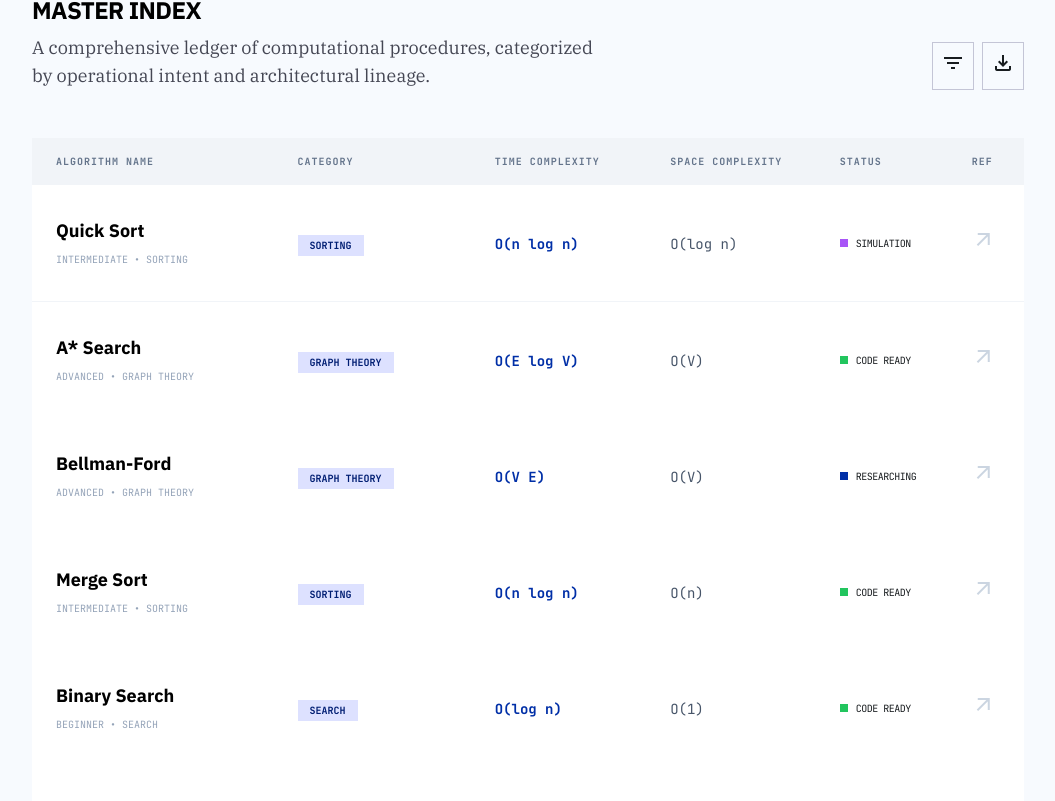
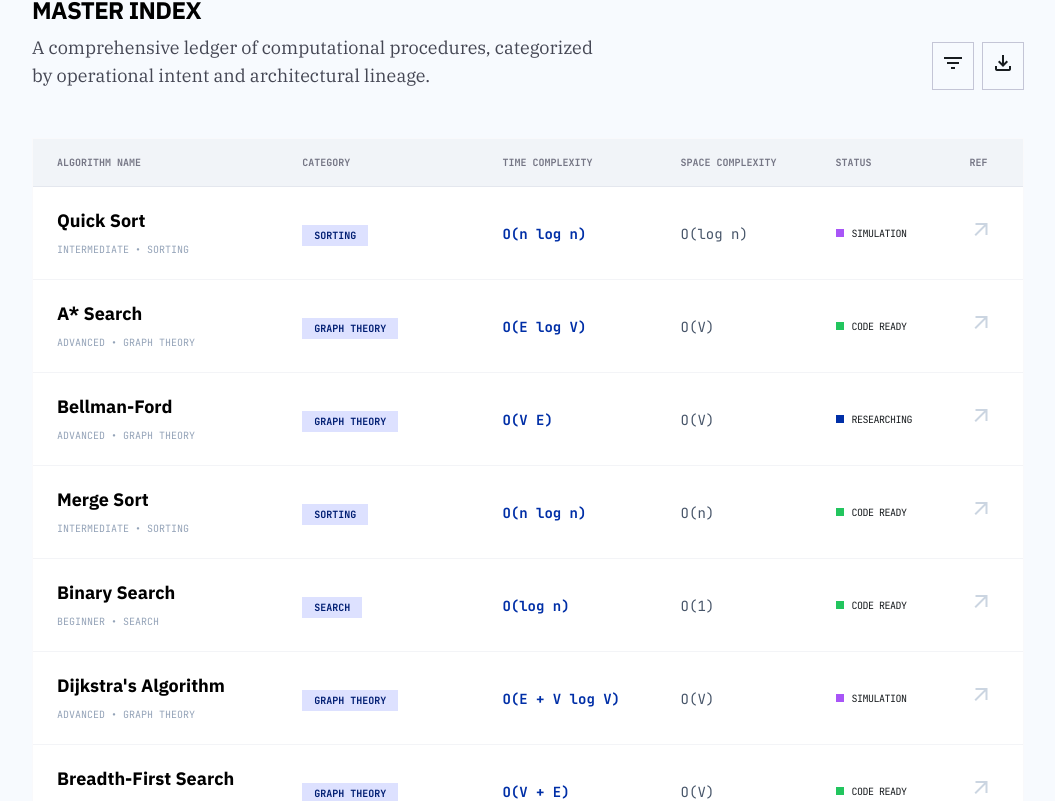
Before and after one commit to aaas72/MASTER-INDEX, a Next.js app: page / in a window 1280 px wide. Shown: the part 794-1595 px from the top of the page, without its empty margins (208-1263 px from the left). Built offline with nearby package versions, Linux system fonts and the light colour scheme.

Commit message:
Implement BrutalistTable, global loading transitions, and UI refinements

```diff
--- a/app/archive/page.tsx
+++ b/app/archive/page.tsx
@@ -1,14 +1,65 @@
+"use client";
+
 // app/archive/page.tsx
 import { ArchiveSidebar } from "@/components/archive";
-import { SidebarLayout } from "@/components/shared";
+import { SidebarLayout, BrutalistTable, type TableColumn } from "@/components/shared";
 
-const algorithms = [
+type ArchiveAlgo = {
+  name: string;
+  cat: string;
+  avg: string;
+  worst: string;
+  space: string;
+};
+
+const algorithms: ArchiveAlgo[] = [
   { name: "Dijkstra's Algorithm", cat: "Graph Theory", avg: "O(E + V log V)", worst: "O(V²)", space: "O(V)" },
   { name: "A* Search Algorithm", cat: "Pathfinding", avg: "O(E)", worst: "O(b^d)", space: "O(b^d)" },
-  // ... rest of data
+  // ... more data could be added here
 ];
 
 export default function ArchivePage() {
+  const columns: TableColumn<ArchiveAlgo>[] = [
+    {
+      header: "Nomenclature",
+      key: "name",
+      render: (item) => (
+        <span className="font-sans text-sm font-bold text-black transition-colors group-hover:text-primary-container">
+          {item.name}
+        </span>
+      )
+    },
+    {
+      header: "Taxonomy",
+      key: "cat",
+      render: (item) => (
+        <span className="bg-primary-fixed px-2 py-1 font-mono text-[10px] font-bold text-[#001355] uppercase">
+          {item.cat}
+        </span>
+      )
+    },
+    {
+      header: "Avg Time",
+      key: "avg",
+      align: "right",
+      render: (item) => (
+        <span className="font-mono text-[10px] font-bold text-on-surface">
+          {item.avg}
+        </span>
+      )
+    },
+    {
+      header: "Status",
+      key: "status",
+      align: "right",
+      render: () => (
+        <span className="font-mono text-[10px] font-bold text-primary-container uppercase">
+          VERIFIED
+        </span>
+      )
+    }
+  ];
+
   return (
     <SidebarLayout>
       <div className="flex gap-12">
@@ -20,45 +71,12 @@ export default function ArchivePage() {
             </div>
           </div>
 
-          <section className="border border-outline-variant/10 bg-surface-container-lowest overflow-hidden">
-            <div className="flex items-center justify-between border-b border-outline-variant/20 p-6">
-              <h2 className="font-mono text-xs font-bold uppercase tracking-widest text-outline">ARCHIVAL_INDEX // 72 Entries</h2>
-              <span className="font-mono text-[10px] text-outline">FILTERED: CROSS_REFERENCE</span>
-            </div>
-
-            <div className="overflow-x-auto">
-              <table className="w-full border-collapse text-left">
-                <thead className="border-b border-outline-variant/30 bg-surface-container-low">
-                  <tr>
-                    <th className="px-6 py-4 font-sans text-xs font-bold uppercase">Nomenclature</th>
-                    <th className="px-6 py-4 font-mono text-[10px] uppercase text-outline">Taxonomy</th>
-                    <th className="px-6 py-4 font-mono text-[10px] uppercase text-outline text-right">Avg Time</th>
-                    <th className="px-6 py-4 font-mono text-[10px] uppercase text-outline text-right">Status</th>
-                  </tr>
-                </thead>
-                <tbody className="divide-y divide-outline-variant/10">
-                  {algorithms.map((algo, i) => (
-                    <tr key={i} className="group transition-colors hover:bg-surface-container-low">
-                      <td className="px-6 py-5 font-sans text-sm font-bold text-black transition-colors group-hover:text-primary-container">
-                        {algo.name}
-                      </td>
-                      <td className="px-6 py-5">
-                        <span className="bg-primary-fixed px-2 py-1 font-mono text-[10px] font-bold text-[#001355] uppercase">
-                          {algo.cat}
-                        </span>
-                      </td>
-                      <td className="px-6 py-5 text-right font-mono text-[10px] font-bold text-on-surface">
-                        {algo.avg}
-                      </td>
-                      <td className="px-6 py-5 text-right font-mono text-[10px] font-bold text-primary-container">
-                        VERIFIED
-                      </td>
-                    </tr>
-                  ))}
-                </tbody>
-              </table>
-            </div>
-          </section>
+          <BrutalistTable
+            title="ARCHIVAL_INDEX"
+            subtitle="FILTERED: CROSS_REFERENCE"
+            columns={columns}
+            data={algorithms}
+          />
         </main>
         <ArchiveSidebar />
       </div>
--- a/app/categories/[slug]/page.tsx
+++ b/app/categories/[slug]/page.tsx
@@ -1,5 +1,17 @@
-import { Sidebar } from "@/components/shared";
-import { AlgorithmTable } from "@/components/algorithms";
+"use client";
+
+import { SidebarLayout, BrutalistTable, type TableColumn } from "@/components/shared";
+import algorithmsData from "@/data/algorithms.json";
+
+type Algorithm = {
+  id: string;
+  title: { en: string };
+  category: string;
+  complexity: {
+    time: { average: string };
+  };
+  status: string;
+};
 
 type CategoryMetadata = {
   label: string;
@@ -10,38 +22,30 @@ type CategoryMetadata = {
 };
 
 const categoryMetadata: Record<string, CategoryMetadata> = {
-  "graph-theory":
-    {
+  "graph-theory": {
     label: "Graph Theory",
-      description:
-        "A definitive collection of computational structures and traversals. This index maintains the rigorous hierarchy of nodes.",
+    description: "A definitive collection of computational structures and traversals. This index maintains the rigorous hierarchy of nodes.",
     totalAlgorithms: "14",
     primaryComplexity: "O(V + E)",
     accentClass: "bg-primary-container",
   },
-  "sorting-search":
-    {
+  "sorting-search": {
     label: "Sorting & Search",
-      description:
-        "A curated ledger of sorting and search procedures focused on runtime behavior, partitioning logic, and retrieval efficiency.",
+    description: "A curated ledger of sorting and search procedures focused on runtime behavior, partitioning logic, and retrieval efficiency.",
     totalAlgorithms: "22",
     primaryComplexity: "O(N log N)",
     accentClass: "bg-primary",
   },
-  "dynamic-programming":
-    {
+  "dynamic-programming": {
     label: "Dynamic Programming",
-      description:
-        "A focused archive of state-transition strategies where overlapping subproblems and memoized decisions dominate complexity.",
+    description: "A focused archive of state-transition strategies where overlapping subproblems and memoized decisions dominate complexity.",
     totalAlgorithms: "31",
     primaryComplexity: "O(N^2)",
     accentClass: "bg-secondary",
   },
-  "computational-geometry":
-    {
+  "computational-geometry": {
     label: "Computational Geometry",
-      description:
-        "A precision-oriented set of geometric procedures for spatial computation, intersection analysis, and planar optimization.",
+    description: "A precision-oriented set of geometric procedures for spatial computation, intersection analysis, and planar optimization.",
     totalAlgorithms: "8",
     primaryComplexity: "O(N log N)",
     accentClass: "bg-tertiary-container",
@@ -54,33 +58,64 @@ const formatCategoryTitle = (slug: string) =>
     .map((part) => part.charAt(0).toUpperCase() + part.slice(1))
     .join(" ");
 
-export default function CategoryDetailPage({
-  params,
-}: {
-  params: { slug: string };
-}) {
-  const metadata =
-    categoryMetadata[params.slug] ??
-    {
+export default function CategoryDetailPage({ params }: { params: { slug: string } }) {
+  const metadata = categoryMetadata[params.slug] ?? {
     label: formatCategoryTitle(params.slug),
-      description:
-        "A categorized subset of the archive with indexed entries, complexity metadata, and implementation references.",
+    description: "A categorized subset of the archive with indexed entries, complexity metadata, and implementation references.",
     totalAlgorithms: "--",
     primaryComplexity: "--",
     accentClass: "bg-primary-container",
   };
 
+  const filteredAlgorithms = (Object.values(algorithmsData) as Algorithm[]).filter(
+    (algo) => algo.category.toLowerCase().replace(/ /g, "-") === params.slug
+  );
+
+  const columns: TableColumn<Algorithm>[] = [
+    {
+      header: "ID",
+      key: "id",
+      render: (algo) => <span className="font-mono text-xs text-outline">{algo.id.substring(0, 6).toUpperCase()}</span>,
+    },
+    {
+      header: "Algorithm Name",
+      key: "title",
+      render: (algo) => (
+        <a href={`/algorithms/${algo.id}`} className="font-sans text-sm font-bold text-black hover:text-primary-container hover:underline transition-colors">
+          {algo.title.en}
+        </a>
+      ),
+    },
+    {
+      header: "Complexity",
+      key: "time",
+      align: "right",
+      render: (algo) => (
+        <span className="bg-primary-fixed px-2 py-1 font-mono text-[10px] font-bold text-[#001355]">
+          {algo.complexity.time.average}
+        </span>
+      ),
+    },
+    {
+      header: "Status",
+      key: "status",
+      align: "right",
+      render: (algo) => (
+        <span className="font-mono text-[10px] font-bold text-primary-container uppercase">
+          {algo.status}
+        </span>
+      ),
+    },
+  ];
+
   return (
-    <div className="min-h-screen bg-surface">
-      <Sidebar />
-
-      {/* Containerized Layout */}
-      <main className="px-12 pb-20 pl-64 pt-24">
-        <div className="mx-auto max-w-[1440px]">
+    <SidebarLayout>
+      <div className="pt-4">
         {/* Page Header */}
         <header className="mb-16">
+          <span className="page-kicker block mb-2">CATEGORY_INDEX</span>
           <h1 className="page-title mb-4 uppercase">
-              INDEX_01: {metadata.label}_
+            {metadata.label}_
           </h1>
           <div className={`h-1 w-24 ${metadata.accentClass}`}></div>
           <p className="body-copy mt-8 max-w-2xl italic">
@@ -90,7 +125,14 @@ export default function CategoryDetailPage({
 
         {/* Main Grid */}
         <div className="grid grid-cols-12 gap-8 items-start">
-            <AlgorithmTable categorySlug={params.slug} />
+          <div className="col-span-12 lg:col-span-8">
+            <BrutalistTable
+              title="Master Ledger // Algorithms"
+              subtitle="UPDATED: RECENT"
+              columns={columns}
+              data={filteredAlgorithms}
+            />
+          </div>
 
           {/* Right Sidebar Stats */}
           <aside className="col-span-12 lg:col-span-4 space-y-8">
@@ -105,7 +147,7 @@ export default function CategoryDetailPage({
                       Total Algorithms
                     </p>
                     <p className="font-sans text-3xl font-black text-on-surface">
-                        {metadata.totalAlgorithms}
+                      {filteredAlgorithms.length || metadata.totalAlgorithms}
                     </p>
                   </div>
                 </div>
@@ -134,23 +176,6 @@ export default function CategoryDetailPage({
                     </div>
                   </div>
                 </section>
-
-                  <section>
-                    <h4 className="font-mono text-[10px] font-bold tracking-[0.22em] text-outline uppercase mb-4">
-                      Latest Research Entry
-                    </h4>
-                    <div className="flex items-start gap-4">
-                      <div className="w-1 h-16 bg-primary-container shrink-0 mt-1"></div>
-                      <div>
-                          <p className="font-sans text-lg leading-snug font-black text-on-surface break-words max-w-[14rem]">
-                          Hopcroft-Karp Bipartite
-                        </p>
-                        <p className="mt-4 font-mono text-[10px] font-bold tracking-[0.18em] uppercase text-on-surface-variant">
-                          Added by: admin_r3
-                        </p>
-                      </div>
-                    </div>
-                  </section>
               </div>
               <button className="w-full mt-10 border-2 border-primary-container text-primary-container py-3 font-mono text-[11px] font-bold hover:bg-primary-container hover:text-white transition-all">
                 GENERATE REPORT [PDF]
@@ -158,15 +183,7 @@ export default function CategoryDetailPage({
             </div>
           </aside>
         </div>
-
-          {/* Footer Component */}
-          <footer className="mt-24 pt-12 border-t border-outline-variant/30 grid grid-cols-4 gap-8">
-            <div className="col-span-2 text-[10px] font-mono text-outline uppercase">
-              © 2026 ALGO.ARCHIVE FOUNDATION.
       </div>
-          </footer>
-        </div>
-      </main>
-    </div>
+    </SidebarLayout>
   );
 }
--- a/app/layout.tsx
+++ b/app/layout.tsx
@@ -1,7 +1,7 @@
 import type { Metadata } from "next";
 import { IBM_Plex_Sans, IBM_Plex_Serif, JetBrains_Mono } from "next/font/google";
 import "./globals.css";
-import { Header, Footer } from "@/components/shared";
+import { Header, Footer, RouteChangeListener } from "@/components/shared";
 
 const ibmPlexSans = IBM_Plex_Sans({
   subsets: ["latin"],
@@ -43,6 +43,7 @@ export default function RootLayout({
       <body
         className={`${ibmPlexSans.variable} ${ibmPlexSerif.variable} ${jetbrainsMono.variable} font-serif bg-surface text-on-surface overflow-x-hidden`}
       >
+        <RouteChangeListener />
         <Header />
         <main className="pt-16 min-h-screen">
           {children}
--- a/components/algorithms/MasterIndex.tsx
+++ b/components/algorithms/MasterIndex.tsx
@@ -1,8 +1,89 @@
+"use client";
+
 import Link from "next/link";
 import algorithmsData from "@/data/algorithms.json";
+import { BrutalistTable, type TableColumn } from "@/components/shared";
+
+type Algorithm = {
+  id: string;
+  title: { en: string };
+  category: string;
+  difficulty: string;
+  complexity: {
+    time: { average: string };
+    space: string;
+  };
+  status: string;
+};
 
 export default function MasterIndex() {
-  const algorithms = Object.values(algorithmsData);
+  const algorithms = Object.values(algorithmsData) as Algorithm[];
+
+  const columns: TableColumn<Algorithm>[] = [
+    {
+      header: "Algorithm Name",
+      key: "title",
+      render: (algo) => (
+        <div>
+          <span className="block font-sans text-lg font-bold text-black">
+            {algo.title.en}
+          </span>
+          <span className="font-mono text-[10px] uppercase text-slate-400">
+            {algo.difficulty} • {algo.category}
+          </span>
+        </div>
+      )
+    },
+    {
+      header: "Category",
+      key: "category",
+      render: (algo) => (
+        <span className="bg-primary-fixed px-3 py-1 font-mono text-[10px] font-bold uppercase text-primary">
+          {algo.category}
+        </span>
+      )
+    },
+    {
+      header: "Time Complexity",
+      key: "time",
+      render: (algo) => (
+        <code className="font-mono text-sm font-bold text-[#002FA7]">
+          {algo.complexity.time.average}
+        </code>
+      )
+    },
+    {
+      header: "Space Complexity",
+      key: "space",
+      render: (algo) => (
+        <code className="font-mono text-sm text-slate-600">{algo.complexity.space}</code>
+      )
+    },
+    {
+      header: "Status",
+      key: "status",
+      render: (algo) => (
+        <div className="flex items-center gap-2">
+          <div className={`h-2 w-2 ${algo.status === 'Code Ready' ? 'bg-green-500' : algo.status === 'Simulation' ? 'bg-purple-500' : 'bg-[#002FA7]'}`}></div>
+          <span className="font-mono text-[10px] uppercase tracking-tighter">
+            {algo.status}
+          </span>
+        </div>
+      )
+    },
+    {
+      header: "Ref",
+      key: "id",
+      render: (algo) => (
+        <Link href={`/algorithms/${algo.id}`}>
+          <span className="material-symbols-outlined cursor-pointer text-slate-300 group-hover:text-[#002FA7]">
+            arrow_outward
+          </span>
+        </Link>
+      )
+    }
+  ];
+
   return (
     <section className="py-12">
       <div className="w-full">
@@ -25,74 +106,10 @@ export default function MasterIndex() {
           </div>
         </div>
 
-        <div className="overflow-x-auto">
-          <table className="w-full border-collapse">
-            <thead>
-              <tr className="bg-surface-container-low text-left">
-                <th className="border-none px-6 py-4 font-mono text-[10px] uppercase tracking-widest text-slate-500">
-                  Algorithm Name
-                </th>
-                <th className="border-none px-6 py-4 font-mono text-[10px] uppercase tracking-widest text-slate-500">
-                  Category
-                </th>
-                <th className="border-none px-6 py-4 font-mono text-[10px] uppercase tracking-widest text-slate-500">
-                  Time Complexity
-                </th>
-                <th className="border-none px-6 py-4 font-mono text-[10px] uppercase tracking-widest text-slate-500">
-                  Space Complexity
-                </th>
-                <th className="border-none px-6 py-4 font-mono text-[10px] uppercase tracking-widest text-slate-500">
-                  Status
-                </th>
-                <th className="border-none px-6 py-4 font-mono text-[10px] uppercase tracking-widest text-slate-500">
-                  Ref
-                </th>
-              </tr>
-            </thead>
-            <tbody className="divide-y-0">
-              {algorithms.map((algo) => (
-                <tr key={algo.id} className="group border-b border-surface-container-low transition-colors hover:bg-surface-container-lowest">
-                  <td className="px-6 py-8">
-                    <span className="block font-sans text-lg font-bold text-black">
-                      {algo.title.en}
-                    </span>
-                    <span className="font-mono text-[10px] uppercase text-slate-400">
-                      {algo.difficulty} • {algo.category}
-                    </span>
-                  </td>
-                  <td className="px-6 py-8">
-                    <span className="bg-primary-fixed px-3 py-1 font-mono text-[10px] font-bold uppercase text-primary">
-                      {algo.category}
-                    </span>
-                  </td>
-                  <td className="px-6 py-8">
-                    <code className="font-mono text-sm font-bold text-[#002FA7]">
-                      {algo.complexity.time.average}
-                    </code>
-                  </td>
-                  <td className="px-6 py-8">
-                    <code className="font-mono text-sm text-slate-600">{algo.complexity.space}</code>
-                  </td>
-                  <td className="px-6 py-8">
-                    <div className="flex items-center gap-2">
-                      <div className={`h-2 w-2 ${algo.status === 'Code Ready' ? 'bg-green-500' : algo.status === 'Simulation' ? 'bg-purple-500' : 'bg-[#002FA7]'}`}></div>
-                      <span className="font-mono text-[10px] uppercase tracking-tighter">
-                        {algo.status}
-                      </span>
-                    </div>
-                  </td>
-                  <td className="px-6 py-8">
-                    <Link href={`/algorithms/${algo.id}`}>
-                      <span className="material-symbols-outlined cursor-pointer text-slate-300 group-hover:text-[#002FA7]">
-                        arrow_outward
-                      </span>
-                    </Link>
-                  </td>
-                </tr>
-              ))}
-            </tbody>
-          </table>
-        </div>
+        <BrutalistTable
+          columns={columns}
+          data={algorithms}
+        />
       </div>
     </section>
   );
--- /dev/null
+++ b/components/shared/BrutalistTable.tsx
@@ -0,0 +1,80 @@
+"use client";
+
+import React from "react";
+
+export type TableColumn<T> = {
+  header: string;
+  key: string;
+  align?: "left" | "right";
+  render?: (item: T) => React.ReactNode;
+};
+
+interface BrutalistTableProps<T> {
+  title?: string;
+  subtitle?: string;
+  columns: TableColumn<T>[];
+  data: T[];
+  className?: string;
+}
+
+/**
+ * BrutalistTable: A highly reusable, standardized table component
+ * following the platform's neo-formalist design system.
+ */
+export default function BrutalistTable<T>({
+  title,
+  subtitle,
+  columns,
+  data,
+  className = ""
+}: BrutalistTableProps<T>) {
+  return (
+    <section className={`border border-outline-variant/10 bg-surface-container-lowest overflow-hidden ${className}`}>
+      {(title || subtitle) && (
+        <div className="flex items-center justify-between border-b border-outline-variant/20 p-6">
+          {title && (
+            <h2 className="font-mono text-xs font-bold uppercase tracking-widest text-outline">
+              {title}
+            </h2>
+          )}
+          {subtitle && (
+            <span className="font-mono text-[10px] text-outline uppercase tracking-wider">
+              {subtitle}
+            </span>
+          )}
+        </div>
+      )}
+
+      <div className="overflow-x-auto">
+        <table className="w-full border-collapse text-left">
+          <thead className="border-b border-outline-variant/30 bg-surface-container-low">
+            <tr>
+              {columns.map((col, idx) => (
+                <th
+                  key={idx}
+                  className={`px-6 py-4 font-mono text-[10px] uppercase text-outline ${col.align === "right" ? "text-right" : ""}`}
+                >
+                  {col.header}
+                </th>
+              ))}
+            </tr>
+          </thead>
+          <tbody className="divide-y divide-outline-variant/20">
+            {data.map((item, rowIdx) => (
+              <tr key={rowIdx} className="group transition-colors hover:bg-surface-container-low">
+                {columns.map((col, colIdx) => (
+                  <td
+                    key={colIdx}
+                    className={`px-6 py-5 ${col.align === "right" ? "text-right" : ""}`}
+                  >
+                    {col.render ? col.render(item) : String((item as any)[col.key] || "")}
+                  </td>
+                ))}
+              </tr>
+            ))}
+          </tbody>
+        </table>
+      </div>
+    </section>
+  );
+}
--- a/components/shared/index.ts
+++ b/components/shared/index.ts
@@ -4,3 +4,6 @@ export { default as Footer } from "./Footer";
 export { default as Fab } from "./Fab";
 export { SidebarLayout, FullWidthLayout } from "./Layouts";
 export { default as LoadingOverlay } from "./LoadingOverlay";
+export { default as BrutalistTable } from "./BrutalistTable";
+export type { TableColumn } from "./BrutalistTable";
+export { default as RouteChangeListener } from "./RouteChangeListener";
```
Also changed, not shown: components/shared/Footer.tsx (+5 -5 lines), components/shared/LoadingOverlay.tsx (+6 -2 lines), components/shared/RouteChangeListener.tsx (added, +35 -0 lines). Lines whose indentation alone changed are shown as unchanged.
